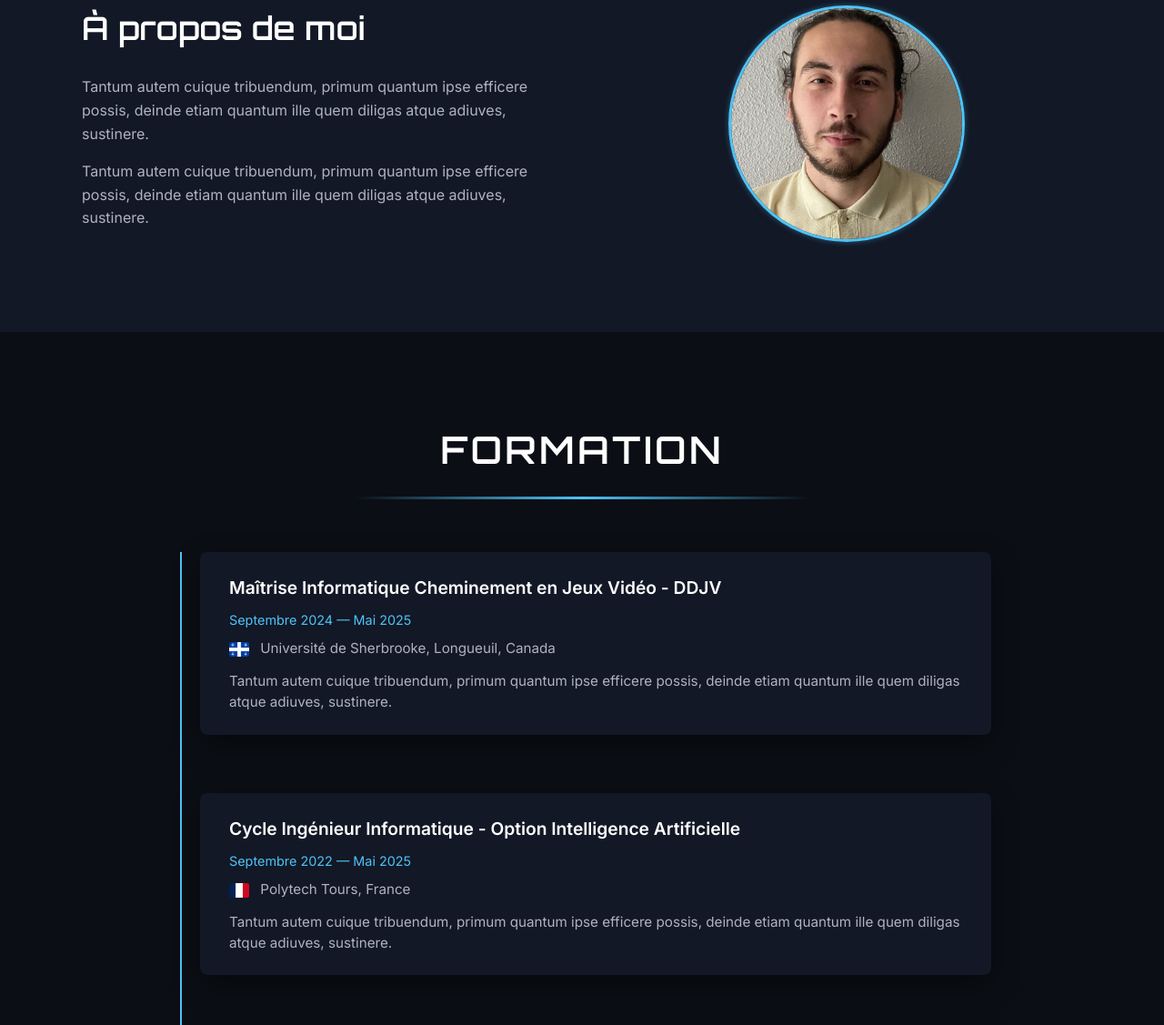
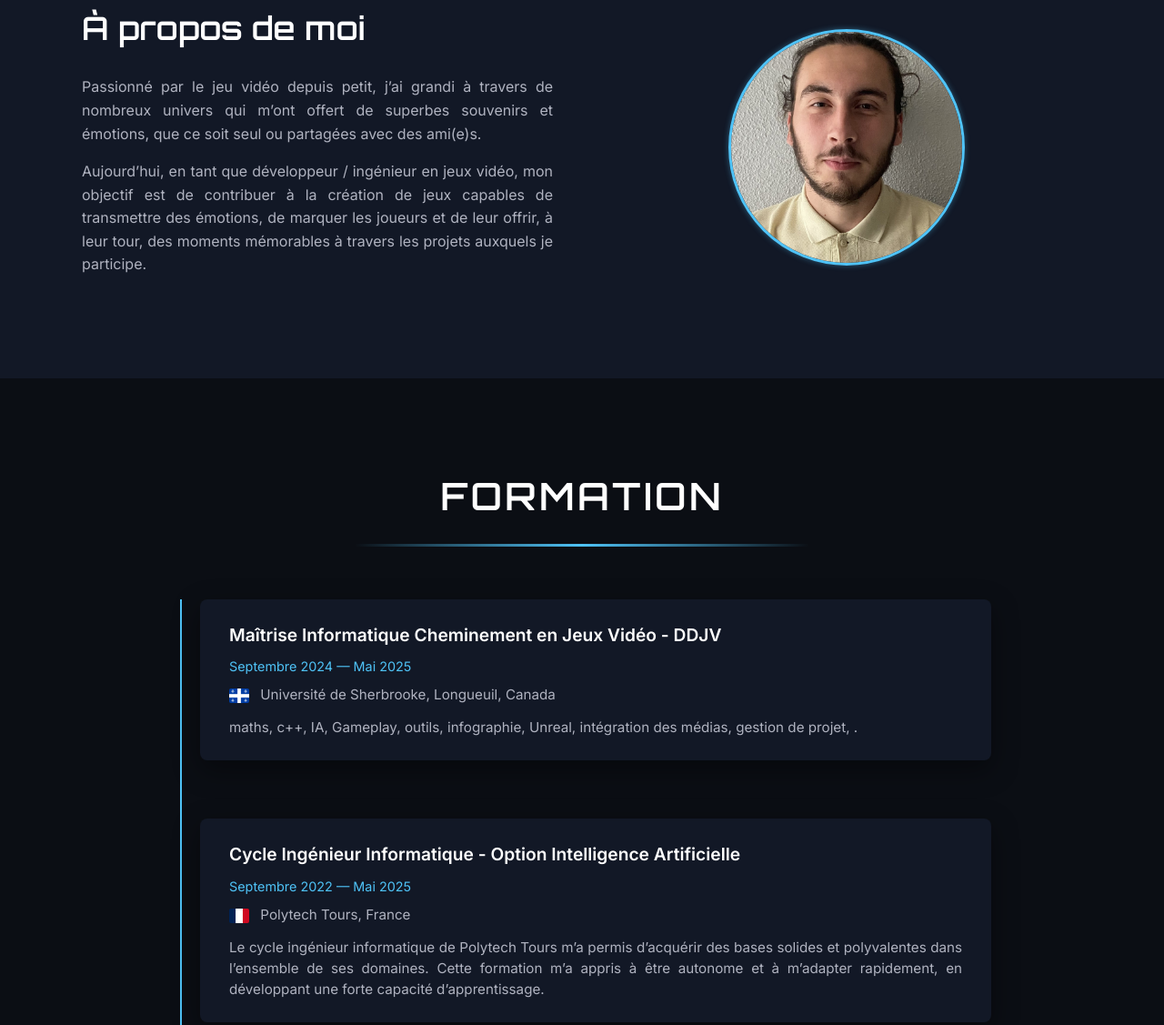
Before and after one commit to MartinR1305/Portfolio, a plain HTML site: page index.html in a window 1280 px wide. Shown: the part 953-2080 px from the top of the page at 91% size. Drawn offline with Linux system fonts and the light colour scheme.

Commit message:
Début remplissage A propos & formation

```diff
--- a/script.js
+++ b/script.js
@@ -9,18 +9,18 @@ const translations = {
         nav_about:      "À propos",
         nav_education:  "Formation",
         nav_experience: "Expérience",
-        nav_games:      "Jeux",
+        nav_games:      "Avis",
         nav_projects:   "Projets",
         nav_contact:    "Contact",
 
         /* ------------------------------------------------------------------------------------------------------------------------------------------------------------------------------
            ------------------------------------------------------------------------------------- ABOUT ----------------------------------------------------------------------------------
            ------------------------------------------------------------------------------------------------------------------------------------------------------------------------------ */
-        name:   "MARTIN RECHER",
-        job:    "Développeur Jeux Vidéo — C++ / Unreal Engine",
-        about_title: "À propos de moi",
-        about_p1: "Tantum autem cuique tribuendum, primum quantum ipse efficere possis, deinde etiam quantum ille quem diligas atque adiuves, sustinere.",
-        about_p2: "Tantum autem cuique tribuendum, primum quantum ipse efficere possis, deinde etiam quantum ille quem diligas atque adiuves, sustinere.",
+        name:           "MARTIN RECHER",
+        job:            "Développeur / Ingénieur Jeux Vidéo — C++ / Unreal Engine",
+        about_title:    "À propos de moi",
+        about_p1:       "Passionné par le jeu vidéo depuis petit, j’ai grandi à travers de nombreux univers qui m’ont offert de superbes souvenirs et émotions, que ce soit seul ou partagées avec des ami(e)s.",
+        about_p2:       "Aujourd’hui, en tant que développeur / ingénieur en jeux vidéo, mon objectif est de contribuer à la création de jeux capables de transmettre des émotions, de marquer les joueurs et de leur offrir, à leur tour, des moments mémorables à travers les projets auxquels je participe.",
 
         /* ------------------------------------------------------------------------------------------------------------------------------------------------------------------------------
            ----------------------------------------------------------------------------------- FORMATION --------------------------------------------------------------------------------
@@ -30,17 +30,17 @@ const translations = {
         edu_1_title:    "Maîtrise Informatique Cheminement en Jeux Vidéo - DDJV",
         edu_1_date:     "Septembre 2024 — Mai 2025",
         edu_1_location: "Université de Sherbrooke, Longueuil, Canada",
-        edu_1_desc:     "Tantum autem cuique tribuendum, primum quantum ipse efficere possis, deinde etiam quantum ille quem diligas atque adiuves, sustinere.",
+        edu_1_desc:     "maths, c++, IA, Gameplay, outils, infographie, Unreal, intégration des médias, gestion de projet, .",
 
         edu_2_title:    "Cycle Ingénieur Informatique - Option Intelligence Artificielle",
         edu_2_date:     "Septembre 2022 — Mai 2025",
         edu_2_location: "Polytech Tours, France",
-        edu_2_desc:     "Tantum autem cuique tribuendum, primum quantum ipse efficere possis, deinde etiam quantum ille quem diligas atque adiuves, sustinere.",
+        edu_2_desc:     "Le cycle ingénieur informatique de Polytech Tours m’a permis d’acquérir des bases solides et polyvalentes dans l’ensemble de ses domaines. Cette formation m’a appris à être autonome et à m’adapter rapidement, en développant une forte capacité d’apprentissage.",
 
         edu_3_title:    "Parcours des Écoles d'Ingénieur Polytech - Option Mathématiques",
         edu_3_date:     "Septembre 2020 — Mai 2022",
         edu_3_location: "Polytech Clermont-Ferrand, France",
-        edu_3_desc:     "Tantum autem cuique tribuendum, primum quantum ipse efficere possis, deinde etiam quantum ille quem diligas atque adiuves, sustinere.",
+        edu_3_desc:     "Années préparatoires au parcours ingénieur Polytech, axé sur l’acquisition de bases scientifiques, avec un approfondissement en mathématiques en deuxième année.",
 
         edu_4_title:    "Baccalauréat Scientifique - Mention Bien",
         edu_4_date:     "Mai 2020",
@@ -66,10 +66,10 @@ const translations = {
         /* ------------------------------------------------------------------------------------------------------------------------------------------------------------------------------
            ------------------------------------------------------------------------------------ PROJETS ---------------------------------------------------------------------------------
            ------------------------------------------------------------------------------------------------------------------------------------------------------------------------------ */
-        projects_title: "Mes Projets",
-        projects_school: "Projets scolaires",
-        projects_personal: "Projets personnels",
-        projects_view: "Voir le projet",
+        projects_title:     "Mes Projets",
+        projects_school:    "Projets scolaires",
+        projects_personal:  "Projets personnels",
+        projects_view:      "Voir le projet",
 
         proj_1_title: "Projet de session d'automne - Rocket Race",
         proj_1_date: "Octobre 2024 - Décembre 2024",
@@ -144,11 +144,11 @@ const translations = {
         /* ------------------------------------------------------------------------------------------------------------------------------------------------------------------------------
            ------------------------------------------------------------------------------------- ABOUT ----------------------------------------------------------------------------------
            ------------------------------------------------------------------------------------------------------------------------------------------------------------------------------ */
-        name:   "MARTIN RECHER",
-        job:    "Game Developer — C++ / Unreal Engine",
-        about_title: "About Me",
-        about_p1: "Tantum autem cuique tribuendum, primum quantum ipse efficere possis, deinde etiam quantum ille quem diligas atque adiuves, sustinere.",
-        about_p2: "Tantum autem cuique tribuendum, primum quantum ipse efficere possis, deinde etiam quantum ille quem diligas atque adiuves, sustinere.",
+        name:           "MARTIN RECHER",
+        job:            "Game Developer / Engineer — C++ / Unreal Engine",
+        about_title:    "About Me",
+        about_p1:       "Passionate about video games from a young age, I grew up exploring many different worlds that gave me wonderful memories and strong emotions, whether experienced alone or shared with friends.",
+        about_p2:       "Today, as a game developer / engineer, my goal is to contribute to the creation of games that convey emotions, leave a lasting impression on players, and in turn offer them memorable moments through the projects I take part in.",
 
         /* ------------------------------------------------------------------------------------------------------------------------------------------------------------------------------
            ----------------------------------------------------------------------------------- FORMATION --------------------------------------------------------------------------------
@@ -163,16 +163,17 @@ const translations = {
         edu_2_title:    "Software Engineer - Artificial Intelligence Option",
         edu_2_date:     "September 2022 — May 2025",
         edu_2_location: "Tours, France",
-        edu_2_desc:     "Tantum autem cuique tribuendum, primum quantum ipse efficere possis, deinde etiam quantum ille quem diligas atque adiuves, sustinere.",
+        edu_2_desc:     "The computer engineering program at Polytech Tours provided me with foundations across all areas of computer science. It also helped me develop autonomy, adaptability, and a ability to learn quickly.",
 
         edu_3_title:    "Preparatory Engineering School Polytech - Mathematics Option",
         edu_3_date:     "September 2020 — May 2022",
         edu_3_location: "Polytech Clermont-Ferrand, France",
-        edu_3_desc:     "Tantum autem cuique tribuendum, primum quantum ipse efficere possis, deinde etiam quantum ille quem diligas atque adiuves, sustinere.",
+        edu_3_desc:     "Preparatory years for the Polytech engineering program, focused on building scientific foundations, with a specialization in mathematics during the second year.",
 
-        edu_4_title:    "High School Diploma",
+        edu_4_title:    "High School Diploma (Science Focus)",
         edu_4_date:     "May 2020",
         edu_4_location: "Lycée Jean-Monnet, Joué-Les-Tours, France",
+        edu_4_desc:     "French scientific high school diploma focused on mathematics and sciences.",
 
         /* ------------------------------------------------------------------------------------------------------------------------------------------------------------------------------
            ---------------------------------------------------------------------------------- EXPERIENCES -------------------------------------------------------------------------------
--- a/style.css
+++ b/style.css
@@ -448,10 +448,11 @@ html {
 }
 
 .timeline-description {
-    margin-top  : 0.8rem;
-    font-size   : 0.95rem;
-    color       : var(--text-muted);
-    line-height : 1.5;
+    margin-top      : 0.8rem;
+    font-size       : 0.95rem;
+    color           : var(--text-muted);
+    line-height     : 1.5;
+    text-align      : justify;
 }
 
 .timeline-company {
@@ -606,6 +607,7 @@ html {
 .about p {
     color           : var(--text-muted);
     margin-bottom   : 1rem;
+    text-align      : justify;
 }
 
 .about-photo {
```
